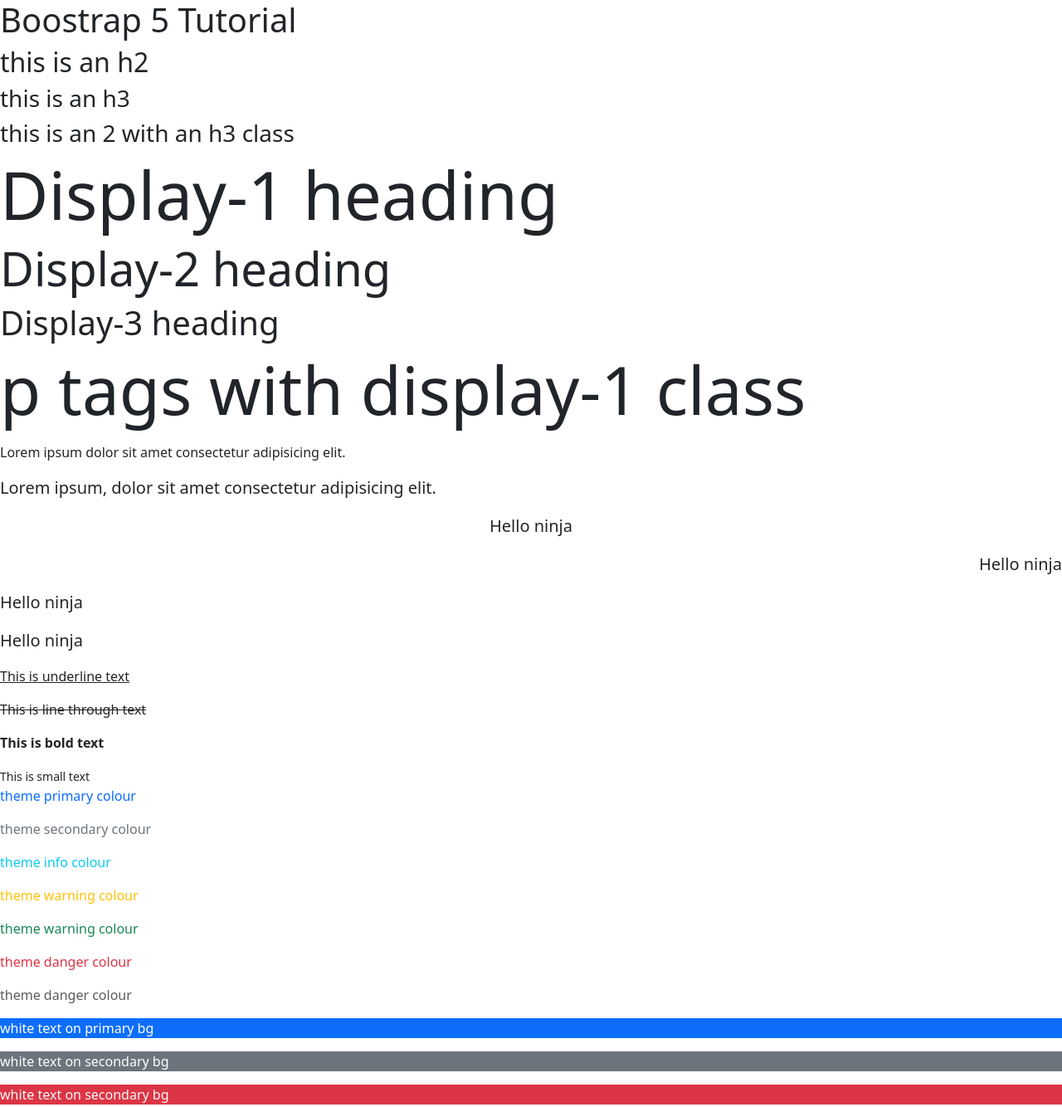
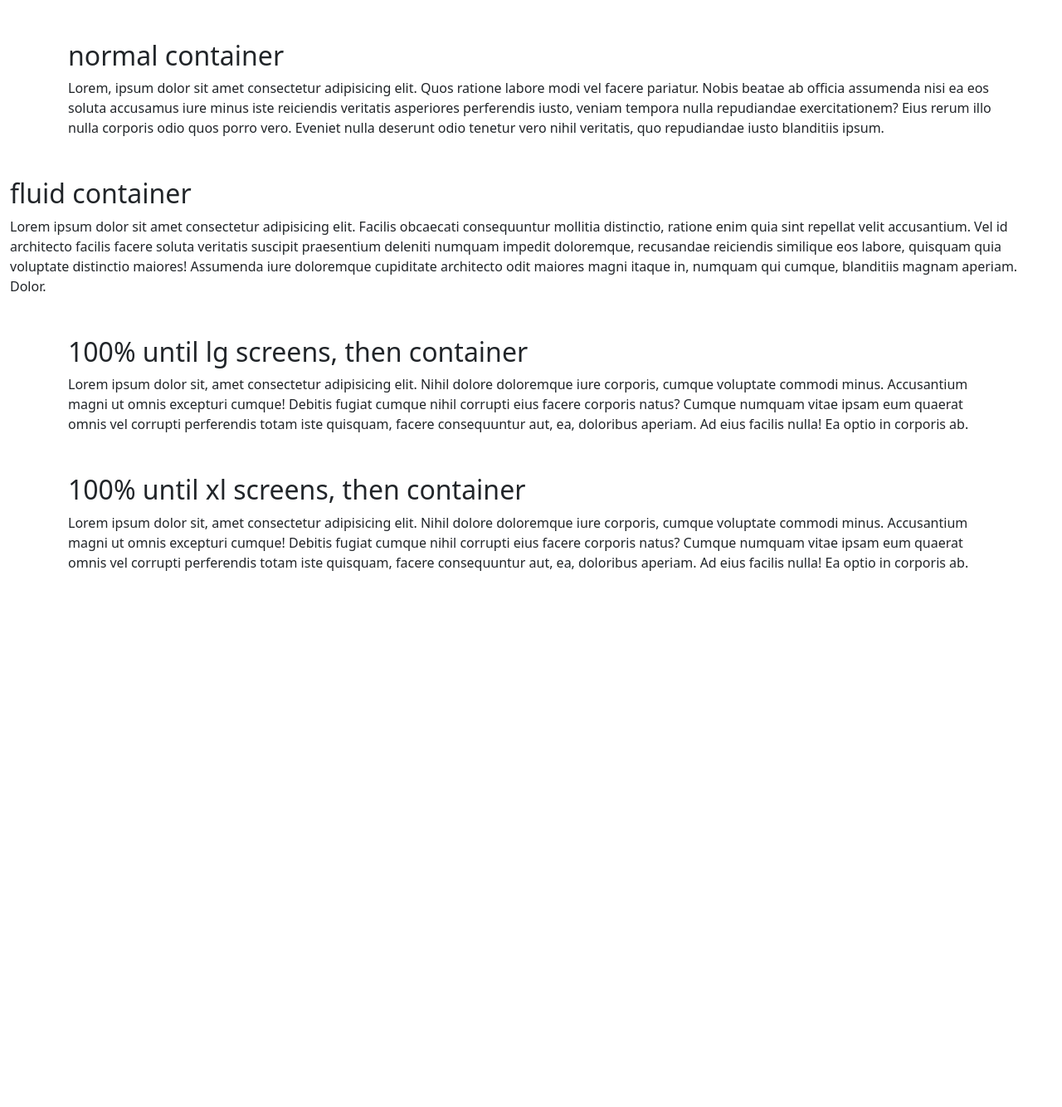
Before and after one commit to Papayaweb00/coursBootstrap, a plain HTML site: page index.html in a window 1280 px wide. Shown: the whole page at 83% size. After the commit the page ends 800 px from the top, so only its background shows below. Drawn offline with nearby package versions, Linux system fonts and the light colour scheme.

Commit message:
Update index.html

```diff
--- a/index.html
+++ b/index.html
@@ -10,45 +10,41 @@
 </head>
 
 <body>
-    <!--  heading tags -->
-    <h1>Boostrap 5 Tutorial</h1>
-    <h2>this is an h2</h2>
-    <h3>this is an h3</h3>
-    <h2 class="h3">this is an 2 with an h3 class</h2>
+    <div class="container my-5">
+        <h2>normal container</h2>
+        <p>Lorem, ipsum dolor sit amet consectetur adipisicing elit. Quos ratione labore modi vel facere pariatur. Nobis
+            beatae ab officia assumenda nisi ea eos soluta accusamus iure minus iste reiciendis veritatis asperiores
+            perferendis iusto, veniam tempora nulla repudiandae exercitationem? Eius rerum illo nulla corporis odio quos
+            porro vero. Eveniet nulla deserunt odio tenetur vero nihil veritatis, quo repudiandae iusto blanditiis
+            ipsum.</p>
+    </div>
 
-    <!-- display headings -->
-    <h1 class="display-1">Display-1 heading</h1>
-    <h1 class="display-4">Display-2 heading</h1>
-    <h1 class="display-6">Display-3 heading</h1>
-    <p class="display-1">p tags with display-1 class</p>
-    <!-- lead text & alignment -->
-    <p>Lorem ipsum dolor sit amet consectetur adipisicing elit.</p>
-    <p class="lead">Lorem ipsum, dolor sit amet consectetur adipisicing elit.</p>
+    <div class="container-fluid my-5">
+        <h2>fluid container</h2>
+        <p>Lorem ipsum dolor sit amet consectetur adipisicing elit. Facilis obcaecati consequuntur mollitia distinctio,
+            ratione enim quia sint repellat velit accusantium. Vel id architecto facilis facere soluta veritatis
+            suscipit praesentium deleniti numquam impedit doloremque, recusandae reiciendis similique eos labore,
+            quisquam quia voluptate distinctio maiores! Assumenda iure doloremque cupiditate architecto odit maiores
+            magni itaque in, numquam qui cumque, blanditiis magnam aperiam. Dolor.</p>
+    </div>
 
-    <p class="lead text-center">Hello ninja</p>
-    <p class="lead text-end">Hello ninja</p>
-    <p class="lead text-start">Hello ninja</p>
-    <p class="lead">Hello ninja</p>
+    <div class="container-lg my-5">
+        <h2>100% until lg screens, then container</h2>
+        <p>Lorem ipsum dolor sit, amet consectetur adipisicing elit. Nihil dolore doloremque iure corporis, cumque
+            voluptate commodi minus. Accusantium magni ut omnis excepturi cumque! Debitis fugiat cumque nihil corrupti
+            eius facere corporis natus? Cumque numquam vitae ipsam eum quaerat omnis vel corrupti perferendis totam iste
+            quisquam, facere consequuntur aut, ea, doloribus aperiam. Ad eius facilis nulla! Ea optio in corporis ab.
+        </p>
+    </div>
 
-    <!-- text decoration & font weight -->
-    <p class="text-decoration-underline">This is underline text</p>
-    <p class="text-decoration-line-through">This is line through text</p>
-    <p class="fw-bold">This is bold text</p>
-    <small>This is small text</small>
-
-    <!-- text colours -->
-    <p class="text-primary">theme primary colour</p>
-    <p class="text-secondary">theme secondary colour</p>
-    <p class="text-info">theme info colour</p>
-    <p class="text-warning">theme warning colour</p>
-    <p class="text-success">theme warning colour</p>
-    <p class="text-danger">theme danger colour</p>
-    <p class="text-muted">theme danger colour</p>
-
-    <!-- bg colors -->
-    <p class="text-white bg-primary">white text on primary bg</p>
-    <p class="text-white bg-secondary">white text on secondary bg</p>
-    <p class="text-light bg-danger">white text on secondary bg</p>
+    <div class="container-xl my-5">
+        <h2>100% until xl screens, then container</h2>
+        <p>Lorem ipsum dolor sit, amet consectetur adipisicing elit. Nihil dolore doloremque iure corporis, cumque
+            voluptate commodi minus. Accusantium magni ut omnis excepturi cumque! Debitis fugiat cumque nihil corrupti
+            eius facere corporis natus? Cumque numquam vitae ipsam eum quaerat omnis vel corrupti perferendis totam iste
+            quisquam, facere consequuntur aut, ea, doloribus aperiam. Ad eius facilis nulla! Ea optio in corporis ab.
+        </p>
+    </div>
 
 
     <script src="https://cdn.jsdelivr.net/npm/bootstrap@5.3.3/dist/js/bootstrap.bundle.min.js"
```
